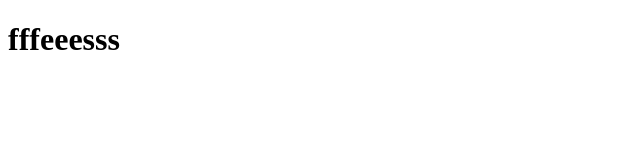
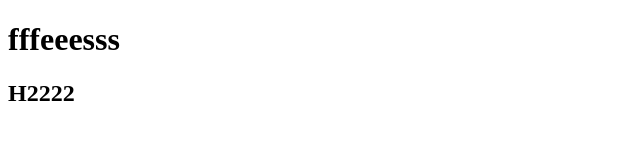
Before and after one commit to one0230942693/git_test, a plain HTML site: page git-sour.html in a window 1280 px wide. Shown: the whole page, without its empty margins (0-640 px from the left). Drawn offline with Linux system fonts and the light colour scheme.

Commit message:
新增h2

```diff
--- a/git-sour.html
+++ b/git-sour.html
@@ -7,5 +7,7 @@
   </head>
   <body>
     <h1>fffeeesss</h1>
+
+    <h2>H2222</h2>
   </body>
 </html>
```
